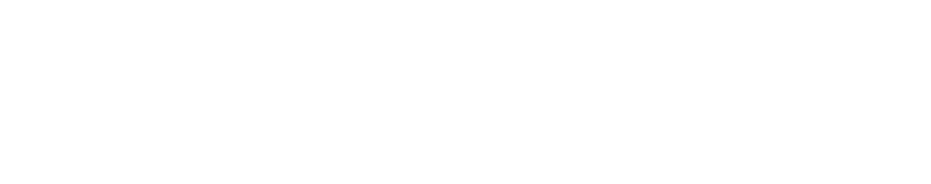
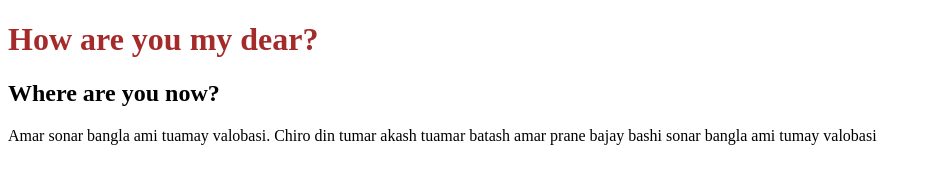
Before and after one commit to 12nasir/my-second-repo, a plain HTML site: page index.html in a window 1280 px wide. Shown: the whole page, without its empty margins (0-931 px from the left). Drawn offline with Linux system fonts and the light colour scheme.

Commit message:
css added

```diff
--- a/index.html
+++ b/index.html
@@ -5,8 +5,11 @@
     <meta http-equiv="X-UA-Compatible" content="IE=edge">
     <meta name="viewport" content="width=device-width, initial-scale=1.0">
     <title>My second github repository</title>
+    <link rel="stylesheet" href="style.css">
 </head>
 <body>
-
+    <h1>How are you my dear?</h1>
+    <h2>Where are you now?</h2>
+    <p>Amar sonar bangla ami tuamay valobasi. Chiro din tumar akash tuamar batash amar prane bajay bashi sonar bangla ami tumay valobasi</p>
 </body>
 </html>
--- /dev/null
+++ b/style.css
@@ -0,0 +1,3 @@
+h1{
+    color: brown;
+}
```
